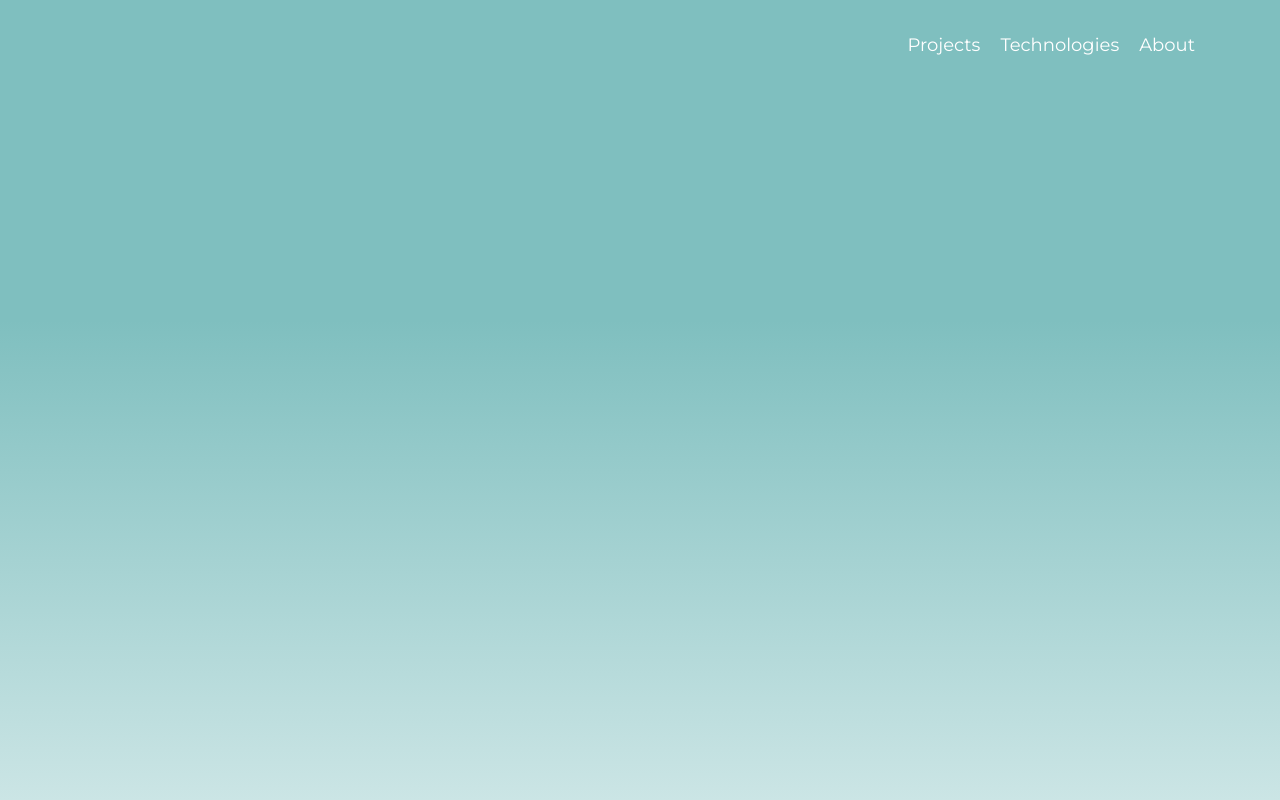
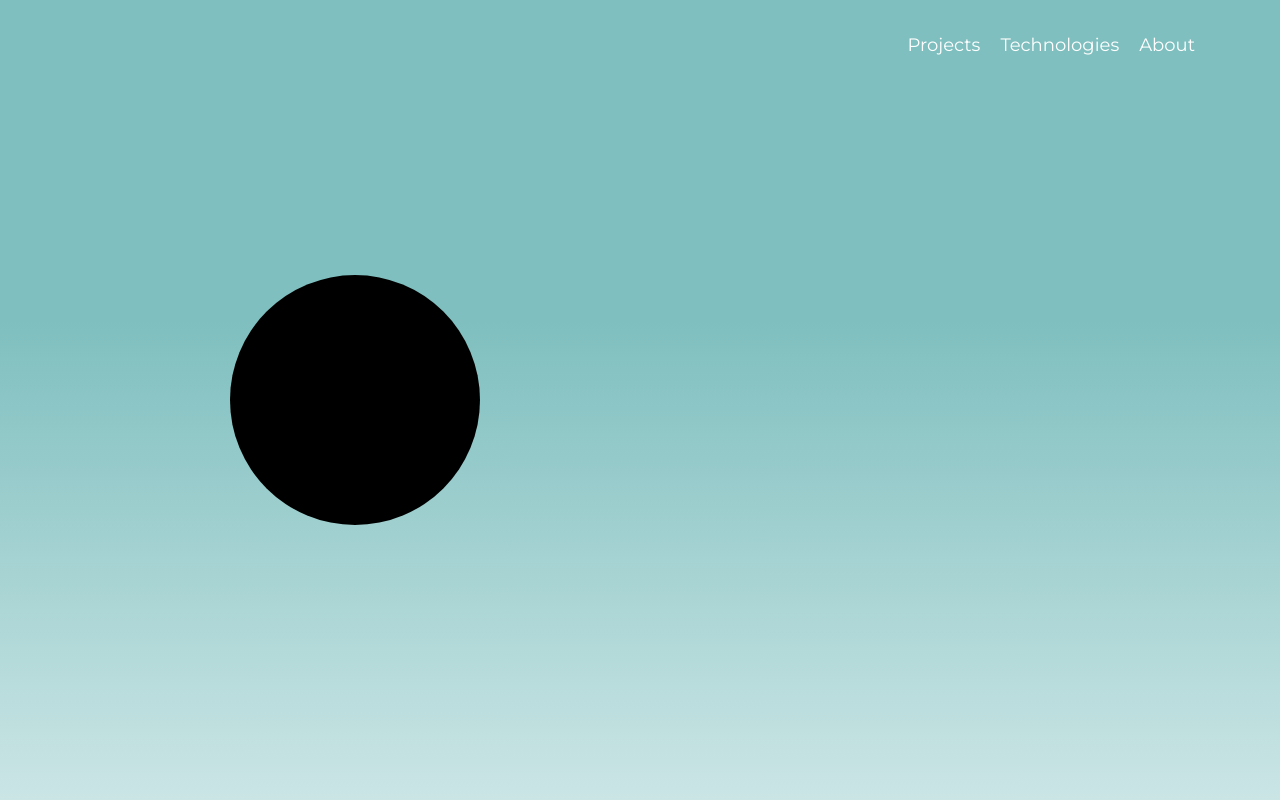
Before and after one commit to loken73/Portfolio, a plain HTML site: page index1.html in a window 1280 px wide. Shown: the top 800 px of the page. Drawn offline with nearby package versions, Linux system fonts and the light colour scheme.

Commit message:
Using css to position headshot in header section

```diff
--- a/jQ.css
+++ b/jQ.css
@@ -63,7 +63,16 @@ body {
   padding: 0;
 }
 
-.picture-div, .headshot {
+.picture-div {
+  margin-top: calc(100vh/2 - 125px);
+}
+
+.headshot {
+  height: 250px;
+  width: 250px;
+  background-color: black;
+  margin: auto;
+  border-radius: 50%;
 
 }
 
```
